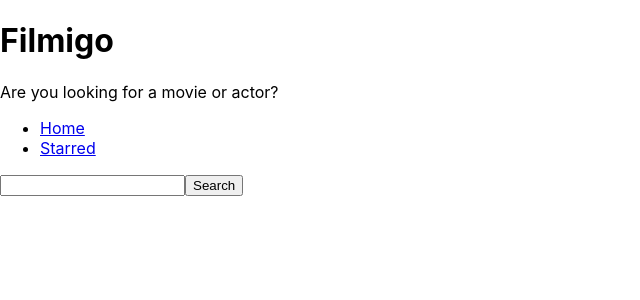
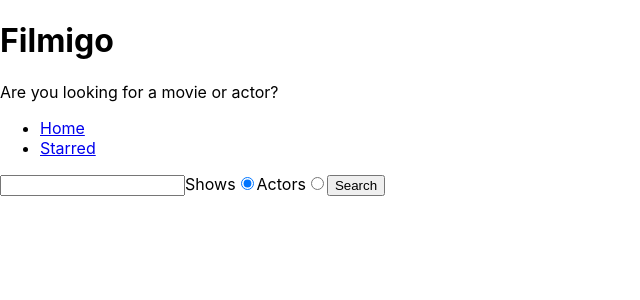
Before and after one commit to Ashishkharb/filmigo, a React (Create React App) app: page / in a window 1280 px wide. Shown: the top 300 px of the page, without its empty margins (0-640 px from the left). Built offline with nearby package versions, Linux system fonts and the light colour scheme.

Commit message:
added radio buttons for shows and actors

```diff
--- a/src/api/tvmaze.js
+++ b/src/api/tvmaze.js
@@ -8,3 +8,5 @@
 };
 
 export const searchForShows = query => apiGet(`/search/shows?q=${query}`);
+
+export const searchForPeople = query => apiGet(`/search/people?q=${query}`);
--- a/src/pages/Home.jsx
+++ b/src/pages/Home.jsx
@@ -1,10 +1,11 @@
 import { useState } from 'react';
-import { searchForShows } from '../api/tvmaze';
+import { searchForShows, searchForPeople } from '../api/tvmaze';
 
 const Home = () => {
     const [searchStr, setsearchStr] = useState('');
     const [apiData, setApiData] = useState(null);
     const [apiDataError, setApiDataError] = useState(null);
+    const [searchOption, setSearchOption] = useState('shows');
 
     const onSearchInputChange = ev => {
         setsearchStr(ev.target.value);
@@ -14,21 +15,33 @@
         ev.preventDefault();
         try {
             setApiDataError(null);
-            const result = await searchForShows(searchStr);
-            setApiData(result);
+            if (searchOption === 'shows') {
+                const result = await searchForShows(searchStr);
+                setApiData(result);
+            } else {
+                const result = await searchForPeople(searchStr);
+                setApiData(result);
+            }
         } catch (error) {
             setApiDataError(error);
         }
     };
 
+    const onRadioChange = ev => {
+        setSearchOption(ev.target.value);
+    };
     const renderApiData = () => {
         if (apiDataError) {
             return <div>Error occured: {apiDataError.message}</div>;
         }
         if (apiData) {
-            return apiData.map(data => {
-                return <div key={data.show.id}>{data.show.name}</div>;
-            });
+            return apiData[0].show
+                ? apiData.map(data => {
+                      return <div key={data.show.id}>{data.show.name}</div>;
+                  })
+                : apiData.map(data => {
+                      return <div key={data.person.id}>{data.person.name}</div>;
+                  });
         }
         return null;
     };
@@ -38,9 +51,29 @@
             <form onSubmit={onSearch}>
                 <input
                     type="text"
-                    value={searchStr}
+                    value={searchStr} //Two-way data binding
                     onChange={onSearchInputChange}
                 />
+                <label>
+                    Shows
+                    <input
+                        type="radio"
+                        name="Search-option"
+                        value="shows"
+                        checked={searchOption === 'shows'}
+                        onChange={onRadioChange}
+                    />
+                </label>
+                <label>
+                    Actors
+                    <input
+                        type="radio"
+                        name="Search-option"
+                        value="actors"
+                        checked={searchOption === 'actors'}
+                        onChange={onRadioChange}
+                    />
+                </label>
                 <button type="submit">Search</button>
             </form>
 
```
